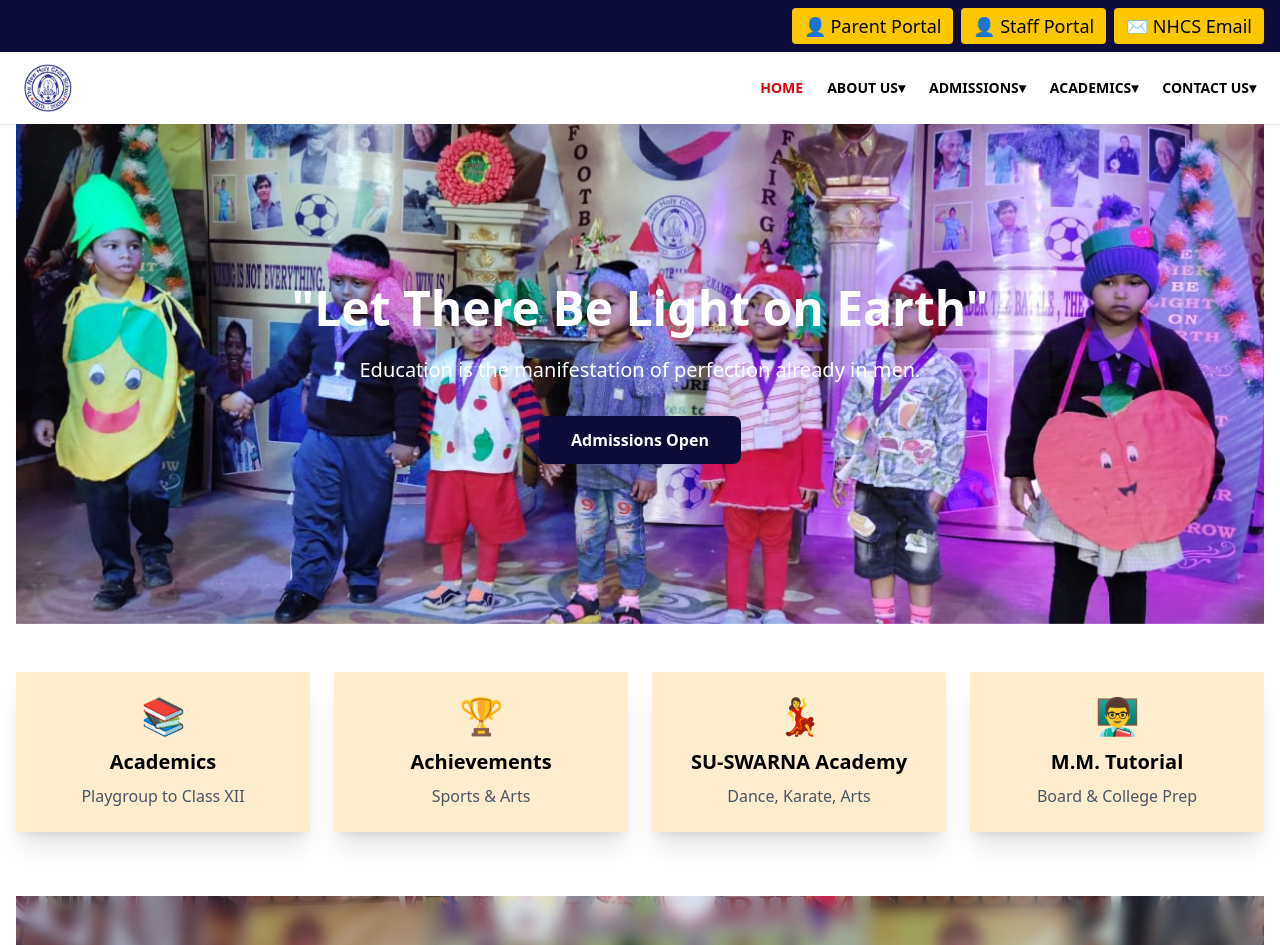
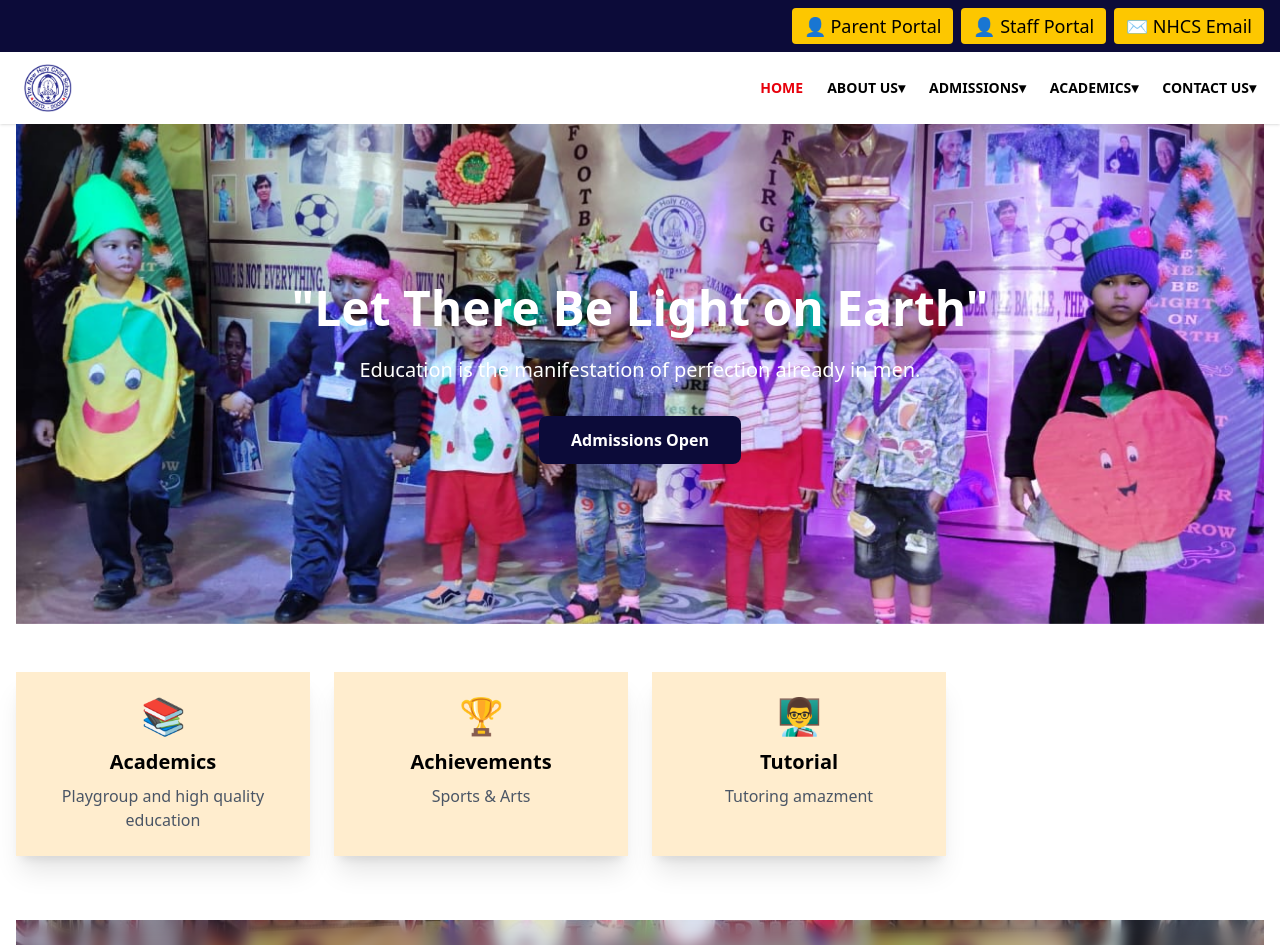
Before and after one commit to Deos2023/NewHolyChildSchool, a React (Vite) app: page / in a window 1280 px wide. Shown: the top 945 px of the page. Built offline with nearby package versions, Linux system fonts and the light colour scheme.

Commit message:
name change

```diff
--- a/src/App.jsx
+++ b/src/App.jsx
@@ -3,7 +3,7 @@ import { Routes, Route, Router } from 'react-router-dom';
 import Home from './pages/Home';
 import Navbar from './component/Navbar';
 import Footer from './component/Footer';
-// import Academics from './pages/Academics';
+import Academics from './pages/Academics';
 
 const App = () => {
   return (
@@ -12,7 +12,7 @@ const App = () => {
    <Navbar />
     <Routes>
     <Route path="/" element={<Home />} />
-    {/* <Route path="/academics" element={<Academics />} /> */}
+    <Route path="/academics" element={<Academics />} />
 
     </Routes>
     <Footer />
--- a/src/component/Navbar.jsx
+++ b/src/component/Navbar.jsx
@@ -2,11 +2,15 @@ import React, { useState } from 'react'
 import logo from "../assets/logo.png"
 import { MdOutlineMenu } from "react-icons/md";
 import { IoCloseSharp } from "react-icons/io5";
-import {useNavigate} from "react-router-dom"
+import {useLocation, useNavigate} from "react-router-dom"
+
 
 const Navbar = () => {
+
     const navigate =useNavigate()
+    const location = useLocation();
     const [pop, setPop] = useState(false)
+    const isActive = (path) => location.pathname === path;
     return (
         <>
             <header className="w-full">
@@ -33,14 +37,18 @@ const Navbar = () => {
                     {/* Links */}
                     <div className='hidden sm:block'>
                         <ul className="flex space-x-6 font-semibold text-black text-sm ">
-                            <li className="text-red-600" onClick={()=>navigate("/")}>HOME</li>
+                            <li className={`cursor-pointer ${
+                isActive('/') ? 'text-red-600' : 'text-black hover:text-red-500'
+              }`} onClick={()=>navigate("/")}>HOME</li>
                             <li className="hover:text-red-500 cursor-pointer">ABOUT US▾
 
                             </li>
                             {/* <li className="hover:text-red-500 cursor-pointer">COMMUNITY▾</li> */}
                             {/* <li className="hover:text-red-500 cursor-pointer">STUDENT DEVELOPMENT▾</li> */}
                             <li className="hover:text-red-500 cursor-pointer">ADMISSIONS▾</li>
-                            <li className="hover:text-red-500 cursor-pointer" onClick={()=>navigate("/academics")}>ACADEMICS▾</li>
+                            <li className={`cursor-pointer ${
+                isActive('/academics') ? 'text-red-600' : 'text-black hover:text-red-500'
+              }`} onClick={()=>navigate("/academics")}>ACADEMICS▾</li>
                             <li className="hover:text-red-500 cursor-pointer">CONTACT US▾</li>
                         </ul>
                     </div>
--- a/src/pages/Academics.jsx
+++ b/src/pages/Academics.jsx
@@ -1,6 +1,9 @@
 import React from 'react';
-import { CalendarIcon, BookOpenIcon, AcademicCapIcon, ChartBarIcon } from '@heroicons/react/outline';
+// import { CalendarIcon, BookOpenIcon, AcademicCapIcon, ChartBarIcon } from '@heroicons/react/outline';
 import { SlCalender } from "react-icons/sl";
+import { FiBookOpen } from "react-icons/fi";
+import { HiOutlineAcademicCap } from "react-icons/hi2";
+import { FaChartBar } from "react-icons/fa";
 const Academics = () => {
   // Exam schedule data from pg13
   const examSchedule = [
@@ -33,7 +36,7 @@ const Academics = () => {
       {/* Curriculum Structure */}
       <section className="mb-16">
         <div className="flex items-center mb-8">
-          <AcademicCapIcon className="h-8 w-8 text-blue-700 mr-3" />
+          <HiOutlineAcademicCap className="h-8 w-8 text-blue-700 mr-3" />
           <h2 className="text-2xl font-serif text-blue-900">Curriculum Framework</h2>
         </div>
 
@@ -61,7 +64,7 @@ const Academics = () => {
       {/* Exam Schedule */}
       <section className="mb-16 bg-blue-50 p-8 rounded-xl">
         <div className="flex items-center mb-8">
-          <CalendarIcon className="h-8 w-8 text-blue-700 mr-3" />
+          <SlCalender className="h-8 w-8 text-blue-700 mr-3" />
           <h2 className="text-2xl font-serif text-blue-900">Examination Schedule</h2>
         </div>
 
@@ -93,7 +96,7 @@ const Academics = () => {
       {/* Grading System */}
       <section className="mb-16">
         <div className="flex items-center mb-8">
-          <ChartBarIcon className="h-8 w-8 text-blue-700 mr-3" />
+          <FaChartBar className="h-8 w-8 text-blue-700 mr-3" />
           <h2 className="text-2xl font-serif text-blue-900">Grading System</h2>
         </div>
 
@@ -111,7 +114,7 @@ const Academics = () => {
       {/* School Timings */}
       <section className="bg-amber-50 p-8 rounded-xl">
         <div className="flex items-center mb-8">
-          <BookOpenIcon className="h-8 w-8 text-amber-700 mr-3" />
+          <FiBookOpen className="h-8 w-8 text-amber-700 mr-3" />
           <h2 className="text-2xl font-serif text-amber-900">School Timings</h2>
         </div>
 
--- a/src/pages/Home.jsx
+++ b/src/pages/Home.jsx
@@ -66,14 +66,10 @@ const Home = () => {
       {/* Quick Links Grid */}
       <div className="grid md:grid-cols-4 gap-6 mb-16">
         {[
-          { icon: "📚", title: "Academics", desc: "Playgroup to Class XII" },
+          { icon: "📚", title: "Academics", desc: "Playgroup and high quality education" },
           { icon: "🏆", title: "Achievements", desc: "Sports & Arts" },
-          {
-            icon: "💃",
-            title: "SU-SWARNA Academy",
-            desc: "Dance, Karate, Arts",
-          },
-          { icon: "👨‍🏫", title: "M.M. Tutorial", desc: "Board & College Prep" },
+
+          { icon: "👨‍🏫", title: "Tutorial", desc: "Tutoring amazment" },
         ].map((item, idx) => (
           <div
             key={idx}
```
